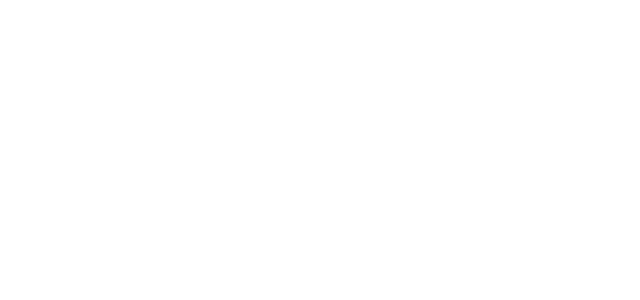
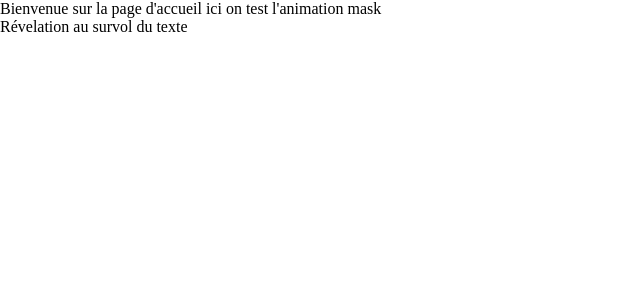
Before and after one commit to Scharlyopitz/MaskEffect, a React (Vite) app: page / in a window 1280 px wide. Shown: the top 300 px of the page, without its empty margins (0-640 px from the left). Built offline with nearby package versions, Linux system fonts and the light colour scheme.

Commit message:
Ajout du texte

```diff
--- a/src/App.jsx
+++ b/src/App.jsx
@@ -1,3 +1,13 @@
 export default function App() {
-  return <></>;
+  return (
+    <main>
+      <div className="textContainer mask">
+        <p>Bienvenue sur la page d'accueil ici on test l'animation mask</p>
+      </div>
+
+      <div className="textContainer mask">
+        <p>Révelation au survol du texte</p>
+      </div>
+    </main>
+  );
 }
```
